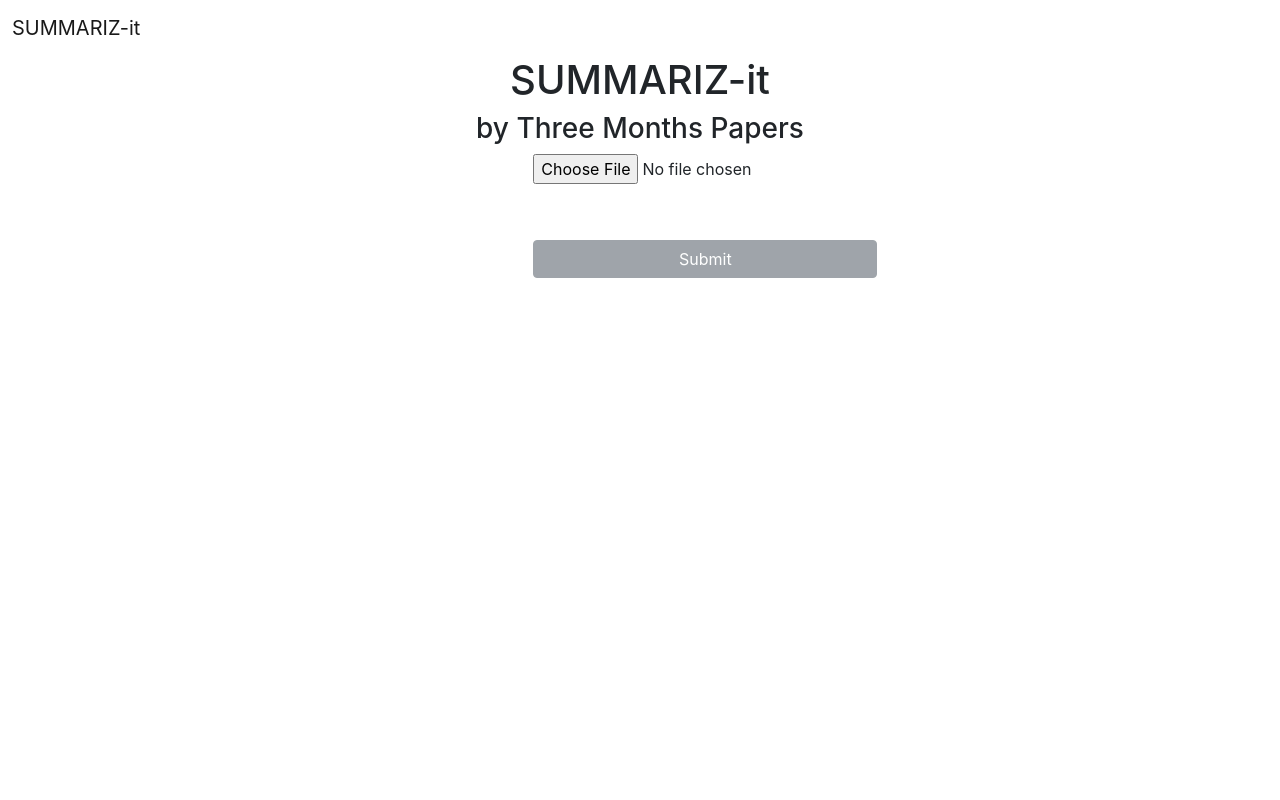
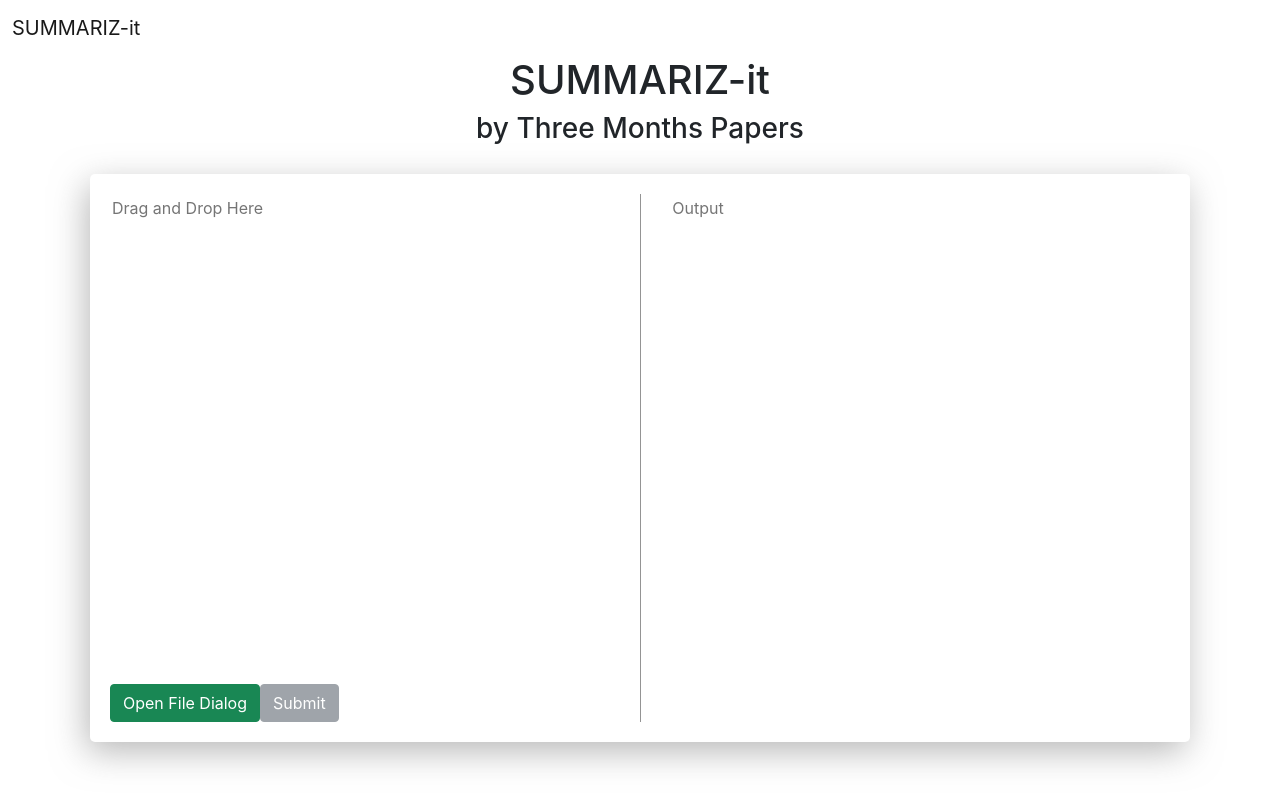
Before and after one commit to yosua1010101/three-months-papers, a React (Create React App) app in the folder frontend-web/: page / in a window 1280 px wide. Built offline with nearby package versions, Linux system fonts and the light colour scheme.

Commit message:
Modified FormPage, installed react-dropzone and @material-ui/core

```diff
--- a/frontend-web/package.json
+++ b/frontend-web/package.json
@@ -3,6 +3,7 @@
   "version": "0.1.0",
   "private": true,
   "dependencies": {
+    "@material-ui/core": "^4.11.4",
     "@testing-library/jest-dom": "^5.11.4",
     "@testing-library/react": "^11.1.0",
     "@testing-library/user-event": "^12.1.10",
@@ -10,6 +11,7 @@
     "nodemon": "^2.0.7",
     "react": "^17.0.2",
     "react-dom": "^17.0.2",
+    "react-dropzone": "^11.3.2",
     "react-scripts": "4.0.3",
     "web-vitals": "^1.0.1"
   },
--- a/frontend-web/src/App.css
+++ b/frontend-web/src/App.css
@@ -1,38 +1,34 @@
-.App {
-  text-align: center;
+.container{
+  padding: 20px;
 }
 
-.App-logo {
-  height: 40vmin;
-  pointer-events: none;
+.box{
+  display: flex;
+  justify-content: center;
+  box-shadow: -4px 10px 35px -1px rgba(158, 158, 158, 0.75);
+  padding: 20px;
+  border-radius: 5px;
+  position: relative;
 }
 
-@media (prefers-reduced-motion: no-preference) {
-  .App-logo {
-    animation: App-logo-spin infinite 20s linear;
-  }
+.box-content{
+  width: 75vmax;
 }
 
-.App-header {
-  background-color: #282c34;
-  min-height: 100vh;
-  display: flex;
-  flex-direction: column;
-  align-items: center;
-  justify-content: center;
-  font-size: calc(10px + 2vmin);
-  color: white;
+.divider{
+  background-color: rgb(148, 148, 148);
+  width: 1px;
+  margin: 0 30px;
 }
 
-.App-link {
-  color: #61dafb;
+.sticky-button{
+  position: fixed;
+  top: 0;
 }
 
-@keyframes App-logo-spin {
-  from {
-    transform: rotate(0deg);
-  }
-  to {
-    transform: rotate(360deg);
-  }
+.textarea{
+  width: 100%;
+  resize: none;
+  outline: none;
+  border: none;
 }
--- a/frontend-web/src/component/input-form/FormPage.js
+++ b/frontend-web/src/component/input-form/FormPage.js
@@ -1,20 +1,54 @@
 import React, {useState} from 'react';
+import {useDropzone} from 'react-dropzone';
+import {TextareaAutosize} from '@material-ui/core';
 
-export default function FormPage(props) {
-    const [file, setFile] = useState("")
-    var fileInput = document.querySelector('#fileInput')
+function FormPage(props) {
+  const [files, setFiles] = useState([]);
 
-    const handleFileChange = () => {
-        setFile(fileInput.value)
-    }
+  const {getRootProps, getInputProps, open} = useDropzone({
+    accept: ".pdf,application/pdf",
+    onDrop: (acceptedFiles) => {
+      setFiles(
+        acceptedFiles.map((file) => Object.assign(file, {
+          preview: URL.createObjectURL(file)
+        }))
+      )
+    },
+    noClick: true,
+    noKeyboard: true,
+  });
 
-    return (
-        <form className="" onSubmit={props.handleSectionChange}>
-            <div className="d-grid gap-3 col-2 mx-auto">
-                <input type="file" id="fileInput" accept=".pdf,application/pdf" onChange={handleFileChange}/>
-                <br></br>
-                <button id="submitButton" className="btn btn-secondary" type="submit" disabled={!file}>Submit</button>
-            </div>
-        </form>
+  const fileInput = files.map((file) =>
+    (
+    <div key={file.name}>
+      <div>
+        {file.name} - {file.size}
+        {console.log(files)}
+        {/* <img src={file.preview} style={{ width: "200px" }} alt="preview"/> */}
+      </div>
+    </div>
     )
+  )
+
+  return(
+    <form className="container" onSubmit={props.handleSectionChange}>
+      <div className="box">
+        <div {...getRootProps()} className="box-content">
+          <input {...getInputProps()} />
+          <TextareaAutosize aria-label="minimum height" rowsMin={20} placeholder="Drag and Drop Here" className="textarea"/>
+          <div>{fileInput}</div>
+          <div className="sticky-btn">
+            <button className="btn btn-success" type="button" onClick={open}>Open File Dialog</button>
+            <button id="submitButton" className="btn btn-secondary" type="submit" disabled={!files[0]}>Submit</button>
+          </div>
+        </div>
+        <div className="divider"></div>
+        <div className="box-content">
+          <TextareaAutosize aria-label="minimum height" rowsMin={20} placeholder="Output" className="textarea"/>
+        </div>
+      </div>
+    </form>
+  );
 }
+
+export default FormPage;
```
Also changed, not shown: 1 other file (tests, documents, lock files or other folders).
